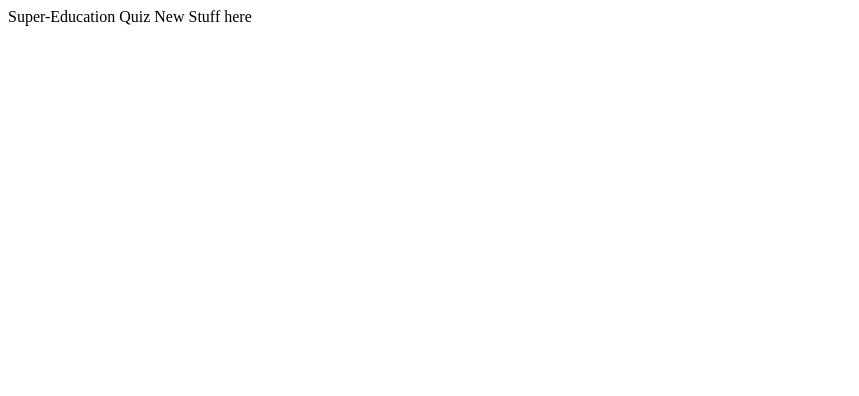
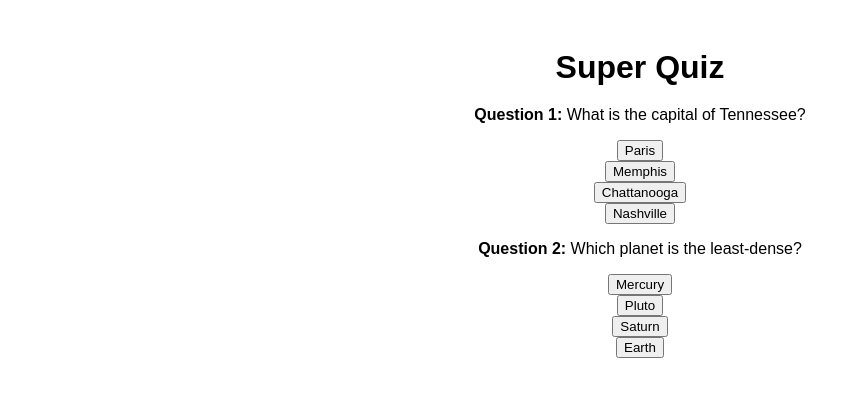
Before and after one commit to RoboMal/robomal.github.io, a plain HTML site: page index.html in a window 1280 px wide. Shown: the whole page, without its empty margins (0-859 px from the left). Drawn offline with Linux system fonts and the light colour scheme.

Commit message:
Initial iteration of quiz website; displays questions and answer choices

```diff
--- a/index.html
+++ b/index.html
@@ -1,7 +1,14 @@
 <!DOCTYPE html>
-    <html>
-        <head>Super-Education Quiz</head>
-        <body>
-            New Stuff here
-        </body>
-    </html>
+<head>
+    <meta charset="UTF-8">
+    <link rel="stylesheet" href="style.css">
+</head>
+<body>
+    <div id="quiz-container">
+        <h1>Super Quiz</h1>
+        <div id="questions"></div>
+    </div>
+
+    <script src="script.js"></script>
+</body>
+</html>
--- /dev/null
+++ b/script.js
@@ -0,0 +1,39 @@
+const quizData = [
+    {
+        question: "What is the capital of Tennessee?",
+        options: ["Paris", "Memphis", "Chattanooga", "Nashville"],
+        correctAnswer: "Paris"
+    },
+    {
+        question: "Which planet is the least-dense?",
+        options: ["Mercury", "Pluto", "Saturn", "Earth"],
+        correctAnswer: "Mars"
+    },
+
+];
+
+const quizContainer = document.getElementById('quiz-container');
+const questionsContainer = document.getElementById('questions');
+
+function displayQuestions() {
+    quizData.forEach((questionObj, index) => {
+        const questionDiv = document.createElement('div');
+        questionDiv.classList.add('question');
+        questionDiv.innerHTML = `<p><strong>Question ${index + 1}:</strong> ${questionObj.question}</p>`;
+
+        questionObj.options.forEach((option, optionIndex) => {
+            const optionInput = document.createElement('input');
+            optionInput.type = 'button';
+            optionInput.value = option;
+
+            const optionDiv = document.createElement('div');
+            optionDiv.appendChild(optionInput);
+
+            questionDiv.appendChild(optionDiv);
+        });
+
+        questionsContainer.appendChild(questionDiv);
+    });
+}
+
+displayQuestions();
--- /dev/null
+++ b/style.css
@@ -0,0 +1,14 @@
+body {
+    font-family: Arial, sans-serif;
+}
+
+#quiz-container {
+    max-width: 600px;
+    margin: 0 auto;
+    padding: 20px;
+    text-align: center;
+}
+
+h1 {
+    margin-bottom: 20px;
+}
```
